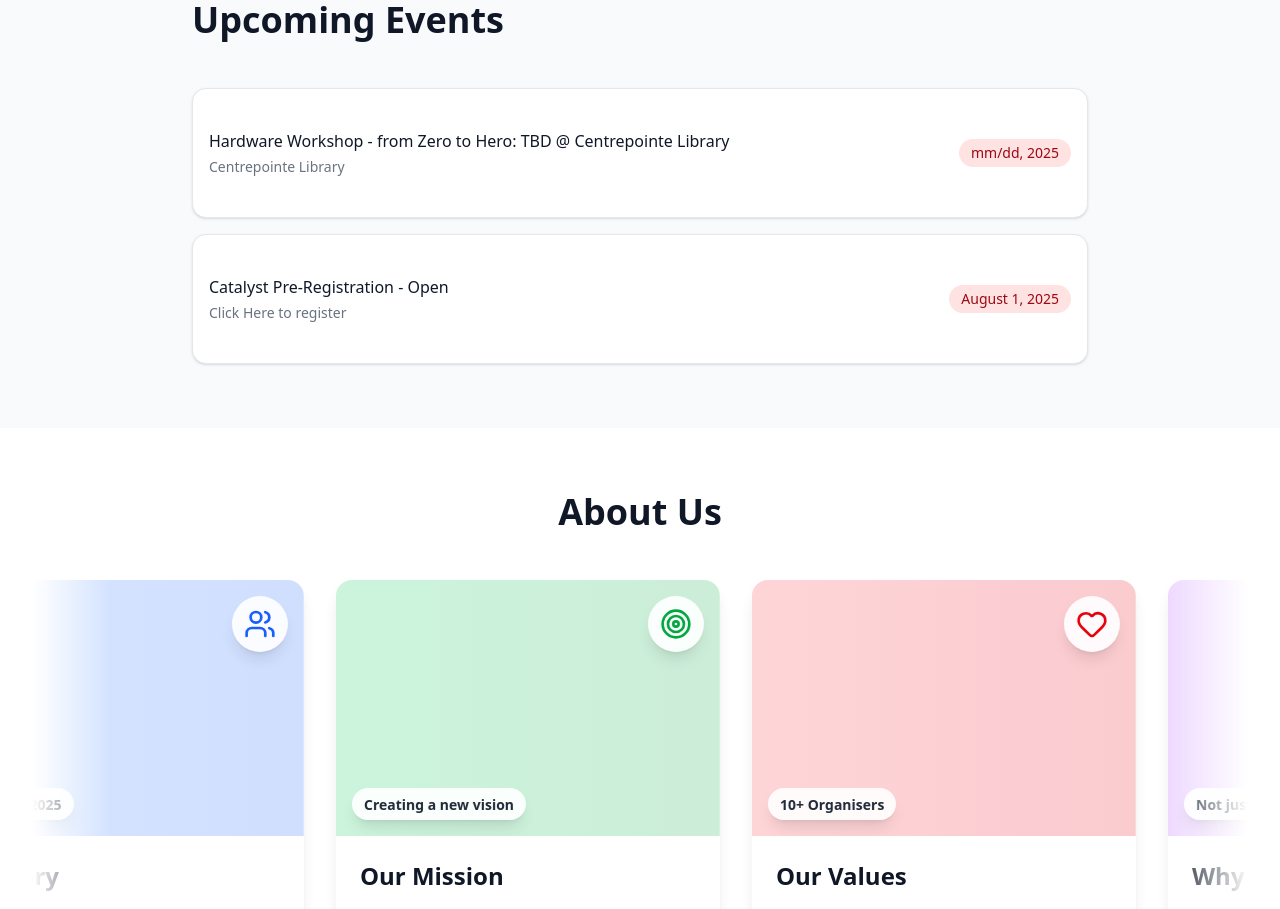
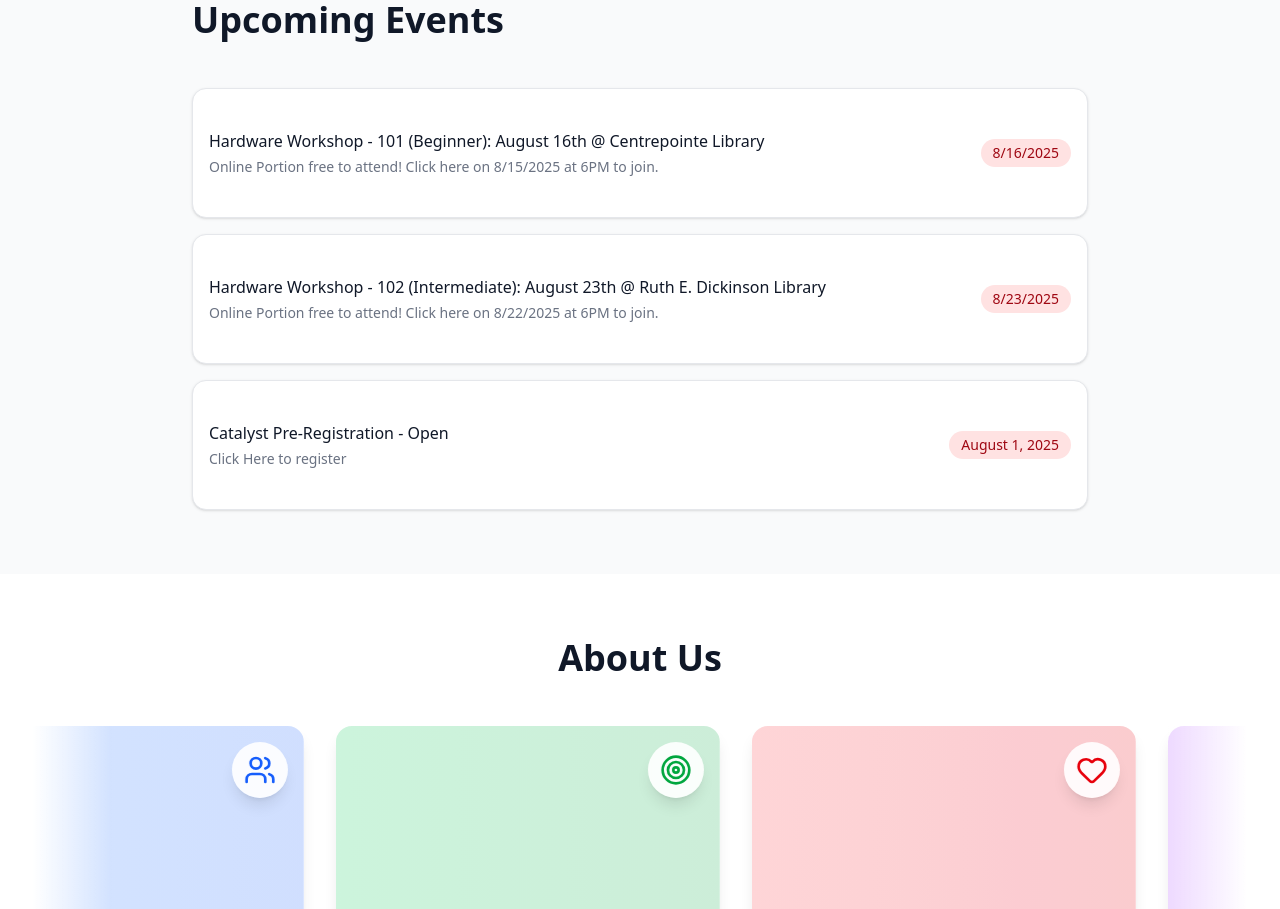
Before and after one commit to TheBlisteringSun/redshifted, a Next.js app in the folder redshifted-site/: page / in a window 1280 px wide. Shown: the part 1380-2289 px from the top of the page. Built offline with nearby package versions, Linux system fonts and the light colour scheme.

Commit message:
Version 4.7.2 - Workshop additions

```diff
--- a/redshifted-site/src/app/page.tsx
+++ b/redshifted-site/src/app/page.tsx
@@ -14,12 +14,20 @@ export default function HomePage() {
   const events = [
     {
       id: '1',
-      title: 'Hardware Workshop - from Zero to Hero: TBD @ Centrepointe Library',
-      date: 'mm/dd, 2025',
-      location: 'Centrepointe Library',
+      title: 'Hardware Workshop - 101 (Beginner): August 16th @ Centrepointe Library',
+      date: '8/16/2025',
+      location: 'Online Portion free to attend! Click here on 8/15/2025 at 6PM to join.',
+      link: 'https://meet.google.com/aes-saos-mex'
     },
     {
       id: '2',
+      title: 'Hardware Workshop - 102 (Intermediate): August 23th @ Ruth E. Dickinson Library',
+      date: '8/23/2025',
+      location: 'Online Portion free to attend! Click here on 8/22/2025 at 6PM to join.',
+      link: 'https://meet.google.com/aes-saos-mex'
+    },
+    {
+      id: '3',
       title: 'Catalyst Pre-Registration - Open',
       date: 'August 1, 2025',
       location: 'Click Here to register',
```
